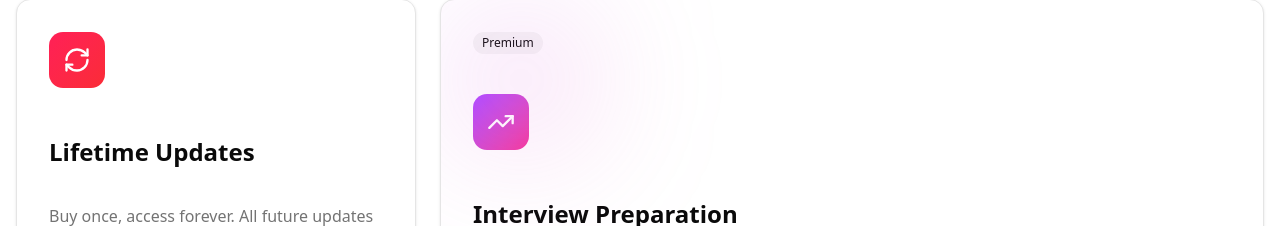
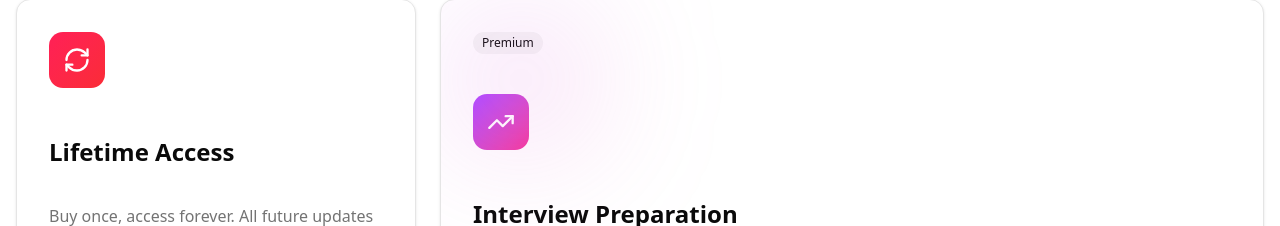
Before and after one commit to kishoraman21/cse-heaven, a Next.js app: page / in a window 1280 px wide. Shown: the part 2024-2250 px from the top of the page. Built offline with nearby package versions, Linux system fonts and the light colour scheme.

Commit message:
uptime to access

```diff
--- a/src/app/components/FeaturesSection.tsx
+++ b/src/app/components/FeaturesSection.tsx
@@ -38,7 +38,7 @@ const features = [
   {
     id: 3,
     icon: RefreshCw,
-    title: "Lifetime Updates",
+    title: "Lifetime Access",
     description:
       "Buy once, access forever. All future updates included at no extra cost.",
     gradient: "from-rose-500 to-red-500",
```
